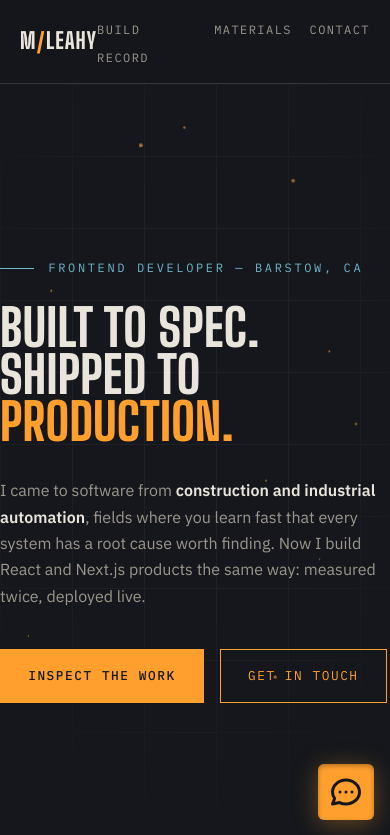
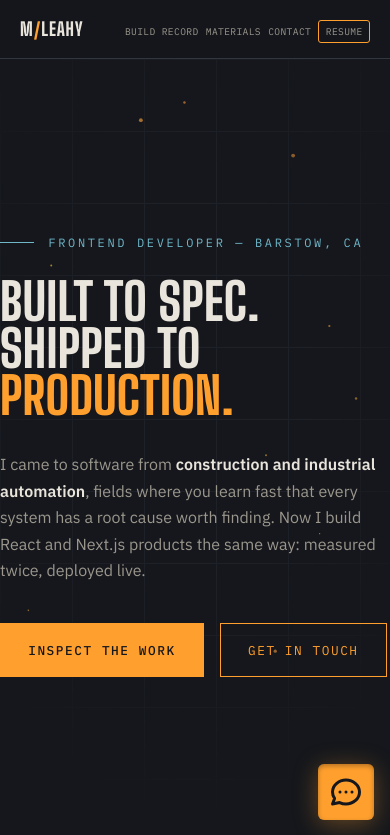
Before and after one commit to mleahy79/mleahy-portfolio, a Next.js app: page / in a window 390 px wide. Shown: the top 835 px of the page. Built offline with nearby package versions, Linux system fonts and the light colour scheme.

Commit message:
add: resume download link in nav, fix mobile nav wrap at narrow widths

```diff
--- a/app/globals.css
+++ b/app/globals.css
@@ -82,8 +82,14 @@ nav {
 .nav-links a {
   font-family: var(--mono); font-size: .75rem; letter-spacing: .12em;
   text-transform: uppercase; color: var(--dust); text-decoration: none; transition: color .2s;
+  white-space: nowrap;
 }
 .nav-links a:hover { color: var(--torch); }
+.nav-resume {
+  color: var(--torch); border: 1px solid var(--torch); border-radius: 3px;
+  padding: .3rem .6rem; margin: -0.3rem 0;
+}
+.nav-resume:hover { color: var(--iron); background: var(--torch); }
 
 /* ---------- hero ---------- */
 .hero { position: relative; min-height: 92svh; display: flex; align-items: center; overflow: hidden; }
@@ -373,6 +379,18 @@ footer {
   .chat-panel { left: 0.75rem; right: 0.75rem; bottom: 5.5rem; width: auto; }
   .chat-bubble { bottom: 1.5rem; right: 1rem; }
 }
+@media (max-width: 400px) {
+  .brand { font-size: 1.15rem; }
+  .nav-links { gap: .45rem; }
+  .nav-links a { font-size: .6rem; letter-spacing: .04em; }
+  .nav-resume { padding: .25rem .4rem; }
+}
+@media (max-width: 340px) {
+  .brand { font-size: 1rem; }
+  .nav-links { gap: .3rem; }
+  .nav-links a { font-size: .55rem; letter-spacing: .01em; }
+  .nav-resume { padding: .2rem .3rem; }
+}
 @media (prefers-reduced-motion: reduce) {
   html { scroll-behavior: auto; }
   *, *::before, *::after { animation: none !important; transition: none !important; }
--- a/app/page.tsx
+++ b/app/page.tsx
@@ -19,6 +19,7 @@ export default function Home() {
               <li><a href="#materials">Materials</a></li>
               <li><a href="#about">About</a></li>
               <li><a href="#contact">Contact</a></li>
+              <li><a className="nav-resume" href="/Mitchell-Leahy-Resume.pdf" target="_blank" rel="noopener">Resume</a></li>
             </ul>
           </div>
         </nav>
@@ -80,7 +81,6 @@ export default function Home() {
                   <span className="spec">TypeScript</span>
                   <span className="spec">RAG pipeline</span>
                   <span className="spec">Claude API</span>
-                  <span className="spec">GSAP</span>
                 </div>
                 <div className="order-links">
                   <a href="https://vestige-azure.vercel.app" target="_blank" rel="noopener">Visit site ↗</a>
```
Also changed, not shown: 1 other file (tests, documents, lock files or other folders).
